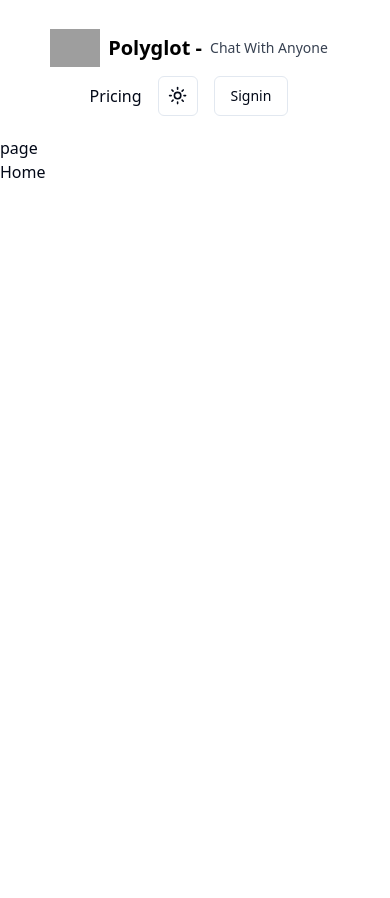
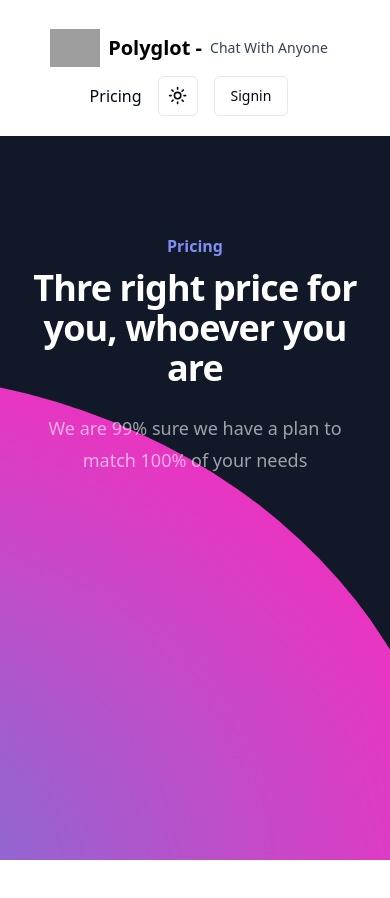
Before and after one commit to Aviral3501/PolyglotConnect, a Next.js app: page /pricing in a window 390 px wide. Shown: the top 898 px of the page. Before the commit the page ends 844 px from the top, so only its background shows below. Built offline with nearby package versions, Linux system fonts and the light colour scheme; no server answers; grey boxes are pictures that could not be loaded.

Commit message:
Pricing page

```diff
--- a/app/page.tsx
+++ b/app/page.tsx
@@ -1,5 +1,6 @@
 import Image from "next/image";
 import Link from "next/link";
+import { ArrowRight } from "lucide-react";
 
 
 export default function Home() {
@@ -69,8 +70,8 @@ export default function Home() {
               </span>
             </p>
             <div className=" mt-10 flex items-center justify-center gap-x-6">
-              <Link href={"/chat"} className="rounded-md bg-indigo-500 px-3.5 py-2.5 text-sm font-semibold text-white dark:text-white shadow-sm hover:bg-indigo-700 focus-visible:outline focus-visible:outline-2 focus-visible:outline-offset-2 focus-visible:outline-indigo-600 z-20">Get Started</Link>
-              <Link href={"/pricing"}  className="text-sm font-semibold text-gray-900 dark:text-gray-300 z-20">View Pricing <span aria-hidden="true">{"-->"}</span></Link>
+              <Link href={"/chat"} className="rounded-md bg-indigo-600 px-3.5 py-2.5 text-sm font-semibold text-white dark:text-white shadow-sm hover:bg-indigo-700 focus-visible:outline focus-visible:outline-2 focus-visible:outline-offset-2 focus-visible:outline-indigo-600 z-20">Get Started</Link>
+              <Link href={"/pricing"}  className="flex flex-row gap-1 text-sm font-semibold text-gray-900 dark:text-gray-300 z-20"> <p>View Pricing</p> <ArrowRight/> </Link>
             </div>
           </div>
 
--- a/app/pricing/page.tsx
+++ b/app/pricing/page.tsx
@@ -1,14 +1,56 @@
-import Link from "next/link"
+import Link from "next/link";
 
-type Props = {}
+type Props = {};
 
-const page = (props: Props) => {
+function PricingPage(){
   return (
-    <>
-    <div>page</div>
-    <Link href={"/"} >Home</Link>
-    </>
-  )
-}
 
-export default page
+      <div className="isolate overflow-hidden bg-gray-900">
+        <div className=" mx-auto max-w-7xl px-6 pb-96 pt-24 text-center sm:pt-32 lg:px-8">
+          <div className=" mx-auto max-w-4xl">
+            <h2 className="text-base font-semibold leading-7 text-indigo-400">
+              Pricing
+            </h2>
+            <p className="mt-2 text-4xl font-bold tracking-tight text-white sm:text-5xl">
+              Thre right price for you,{" "}
+              <br className="hidden sm:inline lg:hidden" />
+              whoever you are
+            </p>
+          </div>
+          <div className="relative mt-6">
+            <p className="mx-auto max-w-2xl text-lg leading-8 text-white/60">
+              {" "}
+              We are 99% sure we have a plan to match 100% of your needs
+            </p>
+          <svg
+              viewBox="0 0 1208 1024"
+              className="absolute -top-10 -left-1/2 -z-10 h-[64rem] -translate-x-1/2 [mask-image:radical-gradient(closest-side,white,transparent)] sm:-top-12 md:-top-20 lg:-top-12 xl:top-0"
+              >
+                <ellipse
+                cx={604}
+                cy={512}
+                fill="url(#radical-gradient-pricing)"
+                rx={604}
+                ry={512}
+                />
+                <defs>
+                  <radialGradient id="radical-gradient-pricing">
+                    <stop stopColor="#7775D6"/>
+                    <stop offset={1} stopColor="#E935C1"/>
+                  </radialGradient>
+                </defs>
+            </svg>
+        </div>
+      </div>
+
+      <div className=" flow-root bg-white pb-24 sm:pb-32">
+        <div className="-mt-80">
+          {/* <PricingCards redirect={true}/> */}
+        </div>
+      </div>
+    </div>
+
+  );
+};
+
+export default PricingPage;
```
